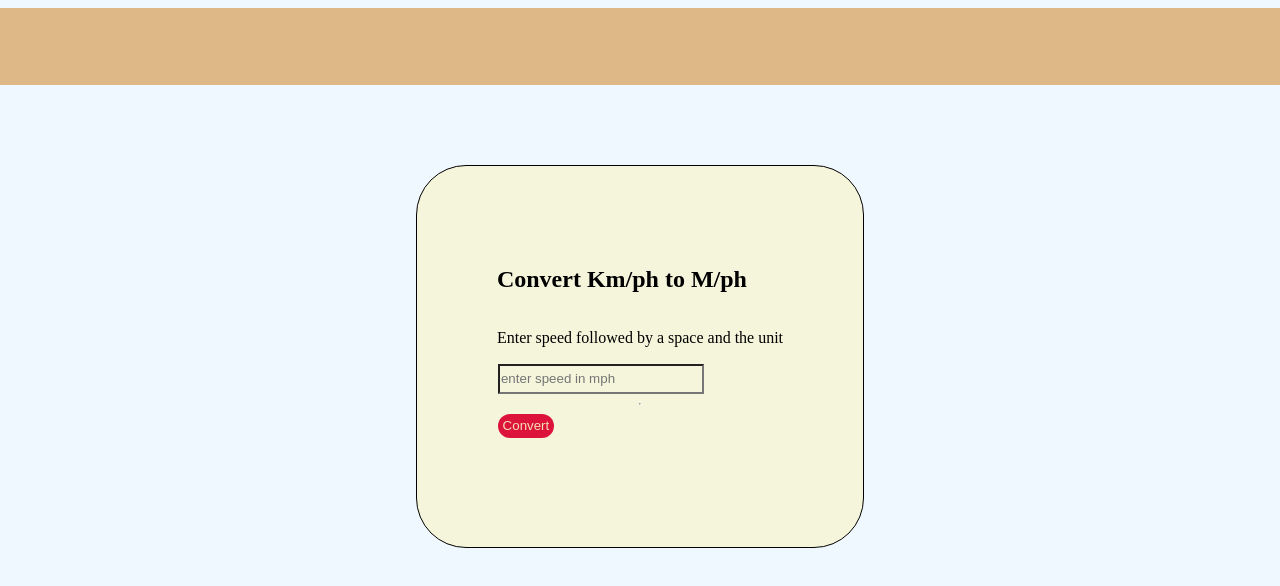
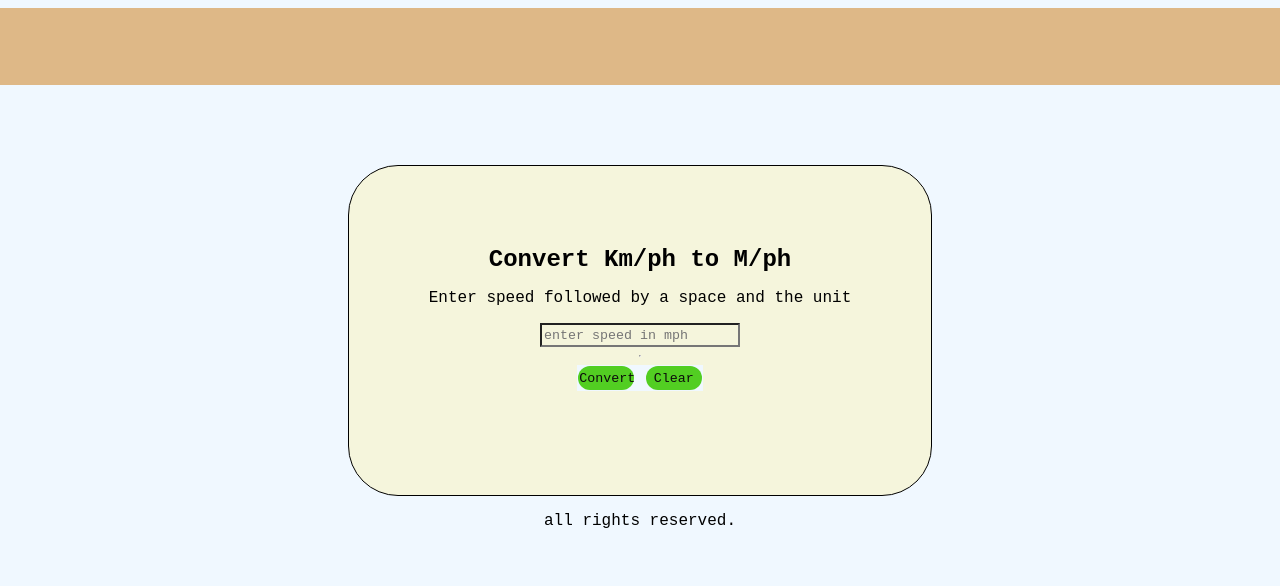
Before and after one commit to subhajitbaidya/converter, a plain HTML site: page index.html in a window 1280 px wide. Shown: the top 586 px of the page. Drawn offline with Linux system fonts and the light colour scheme.

Commit message:
modified css

```diff
--- a/index.html
+++ b/index.html
@@ -17,9 +17,16 @@
     <p>Enter speed followed by a space and the unit</p>
     <input type="text" placeholder="enter speed in mph" id="input">
     <hr>
-    <button class="btn" onclick="speedConverter()">Convert</button>
+    <div class="btn-div">
+      <button class="btn" onclick="speedConverter()">Convert</button>
+      <button class="btn">Clear</button>
+
+    </div>
     <p id="output"></p>
   </div>
+  <footer>
+    <p>all rights reserved.</p>
+  </footer>
   <script src="app.js"></script>
 </body>
 
--- a/styles.css
+++ b/styles.css
@@ -1,5 +1,7 @@
 * {
   background-color: aliceblue;
+  box-sizing: border-box;
+  font-family: "Courier New", Courier, monospace;
 }
 body {
   display: flex;
@@ -29,15 +31,17 @@ h1 {
   margin: 10px;
   padding: 10px;
 }
+h2 {
+  margin: auto;
+  padding: auto;
+}
 #input,
 #output {
   height: 3vh;
-  margin: 2px;
-  padding: 2px;
   width: 25vh;
+  margin: auto;
+  padding: auto;
   border: 1px 0cap;
-  margin: 1px;
-  padding: 1px;
   background-color: transparent;
 }
 p {
@@ -47,12 +51,21 @@ p {
 .btn {
   height: 3vh;
   width: 7vh;
-  margin: 1px;
-  padding: 1px;
+  margin: 1vh;
+  padding: 1vh;
   border: none;
   margin: 1px;
-  color: wheat;
-  background-color: crimson;
+  color: rgb(12, 12, 11);
+  background-color: rgb(82, 206, 34);
   padding: 1px;
   border-radius: 50px;
 }
+
+.btn:hover {
+  color: crimson;
+  background-color: aquamarine;
+}
+.btn-div {
+  margin: auto;
+  padding: auto;
+}
```
